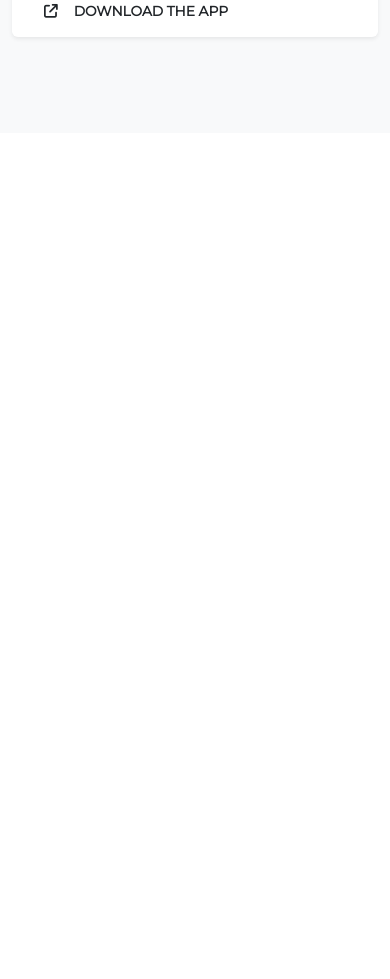
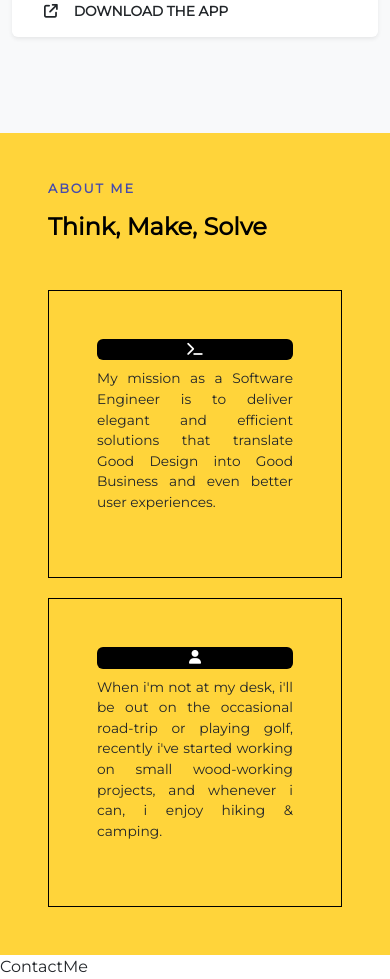
Before and after one commit to ndutagrace25/joanportforlio, a React (Create React App) app: page / in a window 390 px wide. Shown: the part 2600-3579 px from the top of the page. Before the commit the page ends 2781 px from the top, so only its background shows below. Built offline with nearby package versions, Linux system fonts and the light colour scheme.

Commit message:
added about me

```diff
--- a/src/App.css
+++ b/src/App.css
@@ -101,6 +101,10 @@ p {
 }
 .arrange-mobile {
   display: none;
+}
+
+.bg-dark {
+  background-color: #3c394a;
 }
 @media screen and (max-width: 480px) {
   .nav-icon {
@@ -222,4 +226,8 @@ p {
   .project-card {
     font-size: 0.86rem !important;
   }
+
+  .about-m {
+    margin-top: 20px;
+  }
 }
--- /dev/null
+++ b/src/components/AboutMe.jsx
@@ -0,0 +1,51 @@
+import React, { useState } from "react";
+
+const AboutMe = ({ aboutDivRef }) => {
+  const [bgCard, setBgCard] = useState(null);
+  const [bgCardTwo, setBgCardTwo] = useState(null);
+  return (
+    <div className="yellow-bg" ref={aboutDivRef}>
+      <div className="container p-5">
+        <h6 className="primary-text-color fw-bold about-header">ABOUT ME</h6>
+        <div className="my-3">
+          <h1 className="text-black fw-bold skill-header">
+            Think, Make, Solve
+          </h1>
+        </div>
+        <div className="d-flex justify-content-between mt-5 flex-wrap project-card">
+          <div
+            className={"border col-md-5 p-5 border-black " + bgCard}
+            onMouseEnter={() => setBgCard("bg-white")}
+            onMouseLeave={() => setBgCard(null)}
+          >
+            <div className="bg-black p-1 rounded col-md-1 mb-2 d-flex justify-content-center">
+              <i className="fa-solid fa-terminal text-white"></i>
+            </div>
+            <p>
+              My mission as a Software Engineer is to deliver elegant and
+              efficient solutions that translate Good Design into Good Business
+              and even better user experiences.
+            </p>
+          </div>
+          <div
+            className={"border col-md-5 p-5 about-m border-black " + bgCardTwo}
+            onMouseEnter={() => setBgCardTwo("bg-white")}
+            onMouseLeave={() => setBgCardTwo(null)}
+          >
+            <div className="bg-black p-1 rounded col-md-1 mb-2 d-flex justify-content-center">
+              <i className="fa-solid fa-user text-white"></i>
+            </div>
+            <p>
+              When i'm not at my desk, i'll be out on the occasional road-trip
+              or playing golf, recently i've started working on small
+              wood-working projects, and whenever i can, i enjoy hiking &
+              camping.
+            </p>
+          </div>
+        </div>
+      </div>
+    </div>
+  );
+};
+
+export default AboutMe;
--- /dev/null
+++ b/src/components/ContactMe.jsx
@@ -0,0 +1,9 @@
+import React from 'react'
+
+const ContactMe = () => {
+  return (
+    <div>ContactMe</div>
+  )
+}
+
+export default ContactMe
--- a/src/components/Projects.jsx
+++ b/src/components/Projects.jsx
@@ -6,7 +6,7 @@ import Fade from "react-reveal/Fade";
 
 const Projects = ({ projectsDivRef }) => {
   return (
-    <div ref={projectsDivRef} className="bg-light mb-5 py-5">
+    <div ref={projectsDivRef} className="bg-light py-5">
       <div className="container">
         <h5 className="text-uppercase fw-bold primary-text-color">
           Featured Projects
--- a/src/components/index.js
+++ b/src/components/index.js
@@ -2,5 +2,7 @@ import Navbar from "./Navbar";
 import Skills from "./Skills";
 import Intro from "./Intro";
 import Projects from "./Projects";
+import ContactMe from "./ContactMe";
+import AboutMe from "./AboutMe";
 
-export { Navbar, Intro, Skills, Projects };
+export { Navbar, Intro, Skills, Projects, ContactMe, AboutMe };
--- a/src/pages/Home.jsx
+++ b/src/pages/Home.jsx
@@ -1,5 +1,12 @@
 import React, { useState, useRef, useLayoutEffect } from "react";
-import { Navbar, Intro, Skills, Projects } from "../components";
+import {
+  Navbar,
+  Intro,
+  Skills,
+  Projects,
+  AboutMe,
+  ContactMe,
+} from "../components";
 import { Menu } from ".";
 import Fade from "react-reveal/Fade";
 
@@ -8,6 +15,8 @@ const Home = () => {
   const [activeDiv, setActiveDiv] = useState(null);
   const skillsDivRef = useRef(null);
   const projectsDivRef = useRef(null);
+  const aboutDivRef = useRef(null);
+  const contactDivRef = useRef(null);
 
   const scrollToDiv = (active_div) => {
     setActiveDiv(active_div);
@@ -28,6 +37,11 @@ const Home = () => {
     if (projectsDivRef.current && activeDiv === "projects") {
       if (!currentPage) {
         projectsDivRef.current.scrollIntoView({ behavior: "smooth" });
+      }
+    }
+    if (aboutDivRef.current && activeDiv === "about") {
+      if (!currentPage) {
+        aboutDivRef.current.scrollIntoView({ behavior: "smooth" });
       }
     }
   }, [currentPage, activeDiv]);
@@ -63,6 +77,8 @@ const Home = () => {
           </div>
           <Skills skillsDivRef={skillsDivRef} />
           <Projects projectsDivRef={projectsDivRef} />
+          <AboutMe aboutDivRef={aboutDivRef}/>
+          <ContactMe contactDivRef={contactDivRef}/>
         </div>
       )}
     </div>
--- a/src/pages/Menu.jsx
+++ b/src/pages/Menu.jsx
@@ -59,7 +59,11 @@ const Menu = ({ scrollToDiv }) => {
             >
               Projects
             </li>
-            <li className="pt-2" style={{ cursor: "pointer" }}>
+            <li
+              className="pt-2"
+              style={{ cursor: "pointer" }}
+              onClick={() => scrollToDiv("about")}
+            >
               About Me
             </li>
             <li className="pt-2" style={{ cursor: "pointer" }}>
@@ -84,7 +88,11 @@ const Menu = ({ scrollToDiv }) => {
             >
               Projects
             </li>
-            <li className="pt-2" style={{ cursor: "pointer" }}>
+            <li
+              className="pt-2"
+              style={{ cursor: "pointer" }}
+              onClick={() => scrollToDiv("about")}
+            >
               About Me
             </li>
             <li className="pt-2" style={{ cursor: "pointer" }}>
```
Also changed, not shown: src/images/domain.jpg (added).
